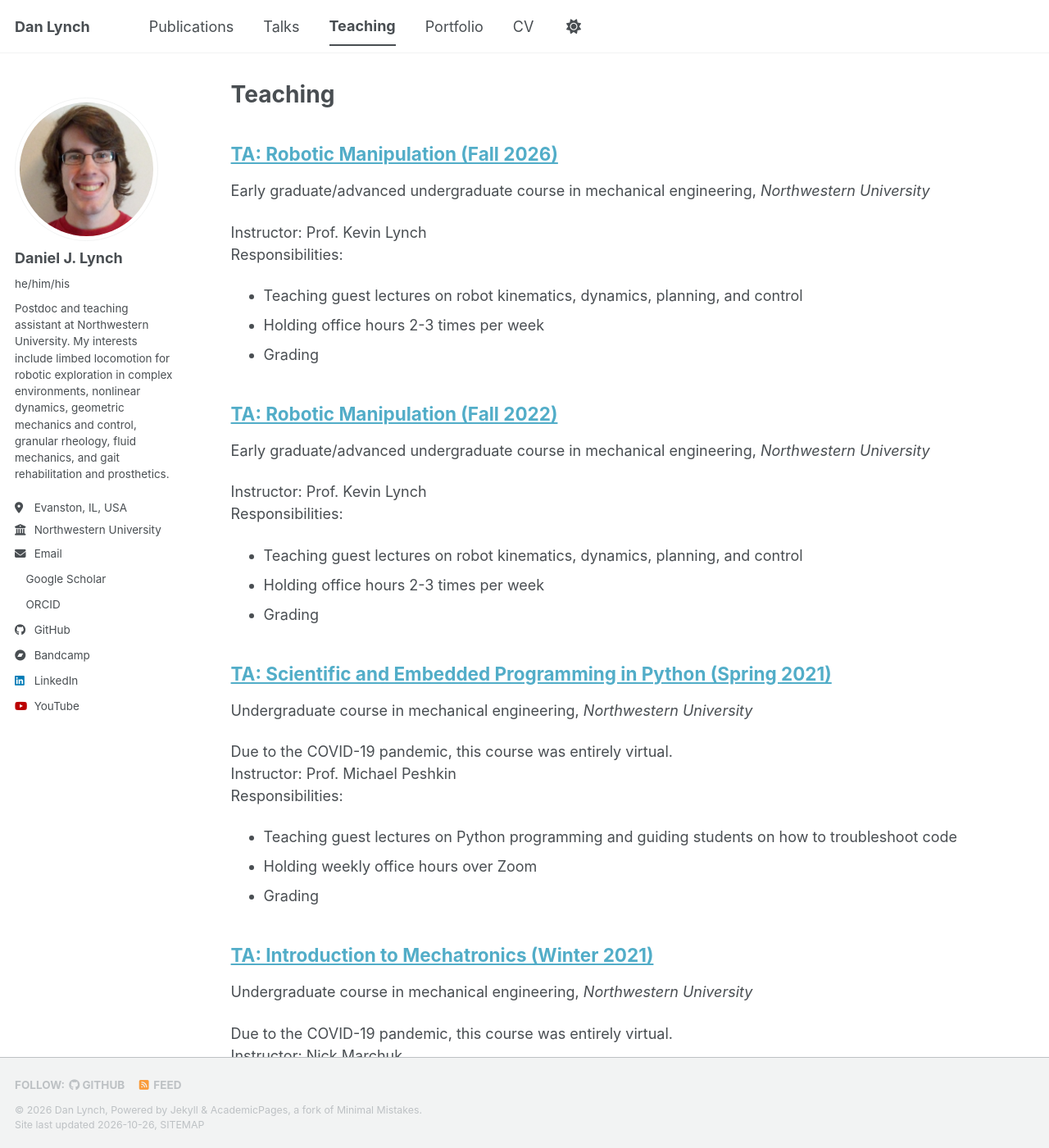
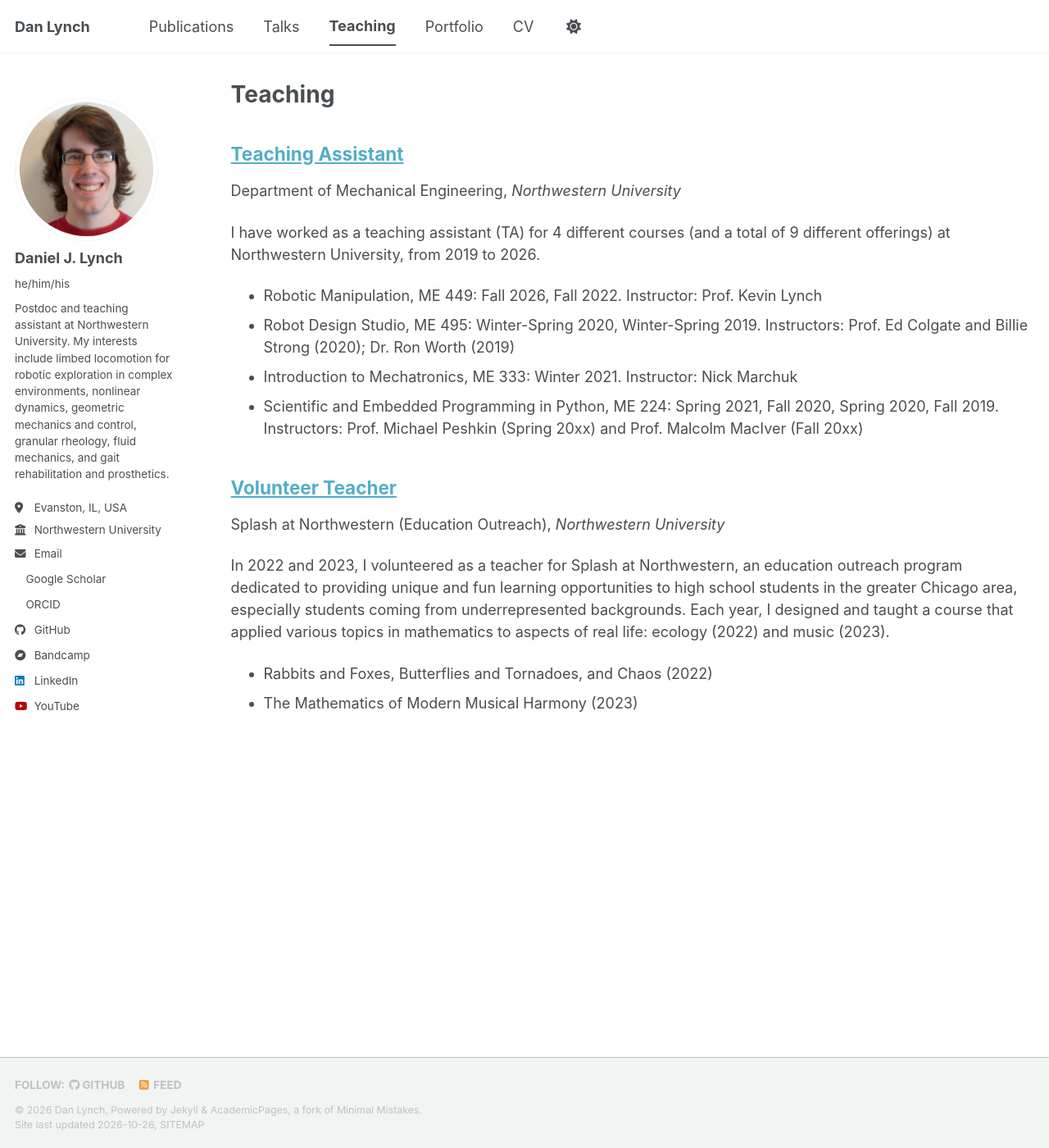
Before and after one commit to dlynch7/dlynch7.github.io, a Jekyll site: the page built from _pages/teaching.html, in a window 1280 px wide and 1400 px high. Shown: the whole window at 82% size. Built offline with Jekyll 4.4.1, drawn with Linux system fonts in a browser that asks for light colours; a style sheet for code colours, icons or effects is not loaded; some of the changed text lies outside the part shown.

Commit message:
reorganized teaching section

```diff
--- a/_pages/teaching.html
+++ b/_pages/teaching.html
@@ -7,6 +7,6 @@ author_profile: true
 
 {% include base_path %}
 
-{% for post in site.teaching reversed %}
+{% for post in site.teaching  %}
   {% include archive-single.html %}
 {% endfor %}
--- /dev/null
+++ b/_teaching/01-TAing.md
@@ -0,0 +1,58 @@
+---
+title: "Teaching Assistant"
+collection: teaching
+type: "Department of Mechanical Engineering"
+permalink: /teaching/01-TAing
+venue: "Northwestern University"
+start_date: 2019-09-12
+end_date: 2026-12-11
+location: "Evanston, IL, USA"
+---
+I have worked as a teaching assistant (TA) for 4 different courses (and a total of 9 different offerings) at Northwestern University, from 2019 to 2026.
+* Robotic Manipulation, ME 449: Fall 2026, Fall 2022. Instructor: Prof. Kevin Lynch
+* Robot Design Studio, ME 495: Winter-Spring 2020, Winter-Spring 2019. Instructors: Prof. Ed Colgate and Billie Strong (2020); Dr. Ron Worth (2019)
+* Introduction to Mechatronics, ME 333: Winter 2021. Instructor: Nick Marchuk
+* Scientific and Embedded Programming in Python, ME 224: Spring 2021, Fall 2020, Spring 2020, Fall 2019. Instructors: Prof. Michael Peshkin (Spring 20xx) and Prof. Malcolm MacIver (Fall 20xx)
+
+
+## Robotic Manipulation (ME 449) - Fall 2026 and 2022
+Instructor: Prof. Kevin Lynch\
+Responsibilities:
+* 2026 and 2022: Teaching guest lectures on robot kinematics, dynamics, planning, and control
+* 2026 and 2022: Holding office hours 2-3 times per week
+* 2026 and 2022: Grading
+
+## Robot Design Studio (ME 495) - Winter-Spring 2020 and 2019
+Robot Design Studio (RDS) is a capstone course in both mechanical and electrical engineering at Northwestern University.
+It is also open to early graduate (master's and doctoral) students.
+I enrolled in the course in 2018, the first year it was offered, and I enjoyed it so much that I came back as a TA the next two years.
+
+RDS was held in-person for the Winter 2020 quarter and switched to remote for the Spring 2020 quarter due to the COVID-19 pandemic.
+That year, I personally developed a MATLAB-based simulation framework that enabled the course to pivot from from designing, building, and controlling real robots to modeling and simulating them (and controlling them in simulation).
+
+Instructors: Prof. Ed Colgate and Billie Strong (2020), Dr. Ron Worth (2019)\
+Responsibilities:
+* Taught guest lectures on robot kinematics, dynamics, and nonlinear control
+* Guided students on how troubleshoot mechanical designs, electrical circuits, embedded C code running on ARM microcontrollers, and physics-based simulations in MATLAB
+* Grading
+
+## Introduction to Mechatronics (ME 333) - Winter 2021
+Due to the COVID-19 pandemic, this course was entirely virtual.\
+Instructor: Nick Marchuk\
+Responsibilities:
+* Teaching guest lectures on embedded programming in C on the PIC32 microcontroller and real-time control, including an [introduction to UARTs on the PIC32 microcontroller](https://youtu.be/Eqip-9y3mCc?si=pbm019Ib_1kCQbA5).
+* Guiding students over Zoom on how to troubleshoot microcontroller code and circuits
+* Holding weekly office hours over Zoom
+* Grading
+
+## Scientific and Embedded Programming in Python (ME 224) - Spring 2021 and 2020, Fall 2020 and 2019
+Due to the COVID-19 pandemic, this course was entirely virtual when I TA'd in 2021 and 2020.
+The pivot to a virtual classroom in 2020 was a new experience for the whole teaching team (Prof. Peshkin, myself, and my fellow TAs) as well as the students, and we collectively undertook the additional responsibility of supporting the students and maintaining some semblance of normalcy during that challenging time.
+
+When I TA'd in Fall 2019, I co-ran (with another TA) a 4-hr lab on CircuitPython that met 3x/week.
+
+Instructor: Prof. Michael Peshkin (Spring 2021 and 2020) and Prof. Malcolm MacIver (Fall 2020 and 2019)\
+Responsibilities:
+* Teaching guest lectures on Python programming and guiding students on how to troubleshoot code
+* Holding weekly office hours over Zoom
+* Grading
--- /dev/null
+++ b/_teaching/02-splash.md
@@ -0,0 +1,35 @@
+---
+title: "Volunteer Teacher"
+collection: teaching
+type: "Splash at Northwestern (Education Outreach)"
+permalink: /teaching/02-splash
+venue: "Northwestern University"
+# start_date: 2022-04-02
+# end-date: 2023-05-27
+date: 2022-04-02
+location: "Evanston, IL, USA"
+---
+In 2022 and 2023, I volunteered as a teacher for Splash at Northwestern, an education outreach program dedicated to providing unique and fun learning opportunities to high school students in the greater Chicago area, especially students coming from underrepresented backgrounds.
+Each year, I designed and taught a course that applied various topics in mathematics to aspects of real life: ecology (2022) and music (2023).
+* Rabbits and Foxes, Butterflies and Tornadoes, and Chaos (2022)
+* The Mathematics of Modern Musical Harmony (2023)
+
+## Rabbits and Foxes, Butterflies and Tornadoes, and Chaos (April 2, 2022)
+In this one-day course, I introduced several concepts related to nonlinear dynamics and chaos theory, and I illustrated these concepts using a progression of examples from ecology:
+* single-species exponential growth
+* single-species logistic growth
+* two-species predator-prey dynamics (Lotka-Volterra equations - limit cycle oscillations in predator and prey populations)
+* three-species population dynamics example 1: omnivory
+* three-species population dynamics example 2: scavenging
+
+Both three-species examples (omnivory and scavenging) can undergo a cascade of period-doubling bifurcations leading to chaos.
+
+You can watch a YouTube [video](https://www.youtube.com/watch?v=1atcvhMNWo4) I created based on this course.
+
+## The Mathematics of Modern Musical Harmony (May 27, 2023)
+Was legendary jazz saxophonist [John Coltrane](https://youtu.be/KwIC6B_dvW4?si=w7v9-ielGVt-nS5d) also a mathematician?
+When people talk about the mathematical beauty of music, Bach is among the most-mentioned classical composers, but Coltrane pushed musical harmony miles beyond anything Bach and his contemporaries did, and the methods he used to get there have a surprisingly elegant mathematical foundation: graph theory, which has a wide array of applications, including social network analysis and robot navigation.
+
+Before introducing graph theory to the class as a method for formalizing chord changes, I developed the Circle of Fifths from (as much as possible) first principles and made some informal connections to topology.
+
+I ran four sessions of this course, and received positive feedback from students in each session who enjoyed our shared experience digging into the overlap between math and music.
--- a/_teaching/ME224_FA19.md
+++ /dev/null
@@ -1,16 +0,0 @@
----
-title: "TA: Scientific and Embedded Programming in Python (Fall 2019)"
-collection: teaching
-type: "Undergraduate course in mechanical engineering"
-permalink: /teaching/ME224_FA19
-venue: "Northwestern University"
-date: 2019-09-01
-location: "Evanston, IL, USA"
----
-
-Instructor: Prof. Malcolm MacIver\
-Responsibilities:
-* Teaching guest lectures on Python programming and guiding students on how to troubleshoot code
-* Running a 4-hr lab on CircuitPython and basic circuits 3x/week
-* holding weekly office hours
-* grading
--- a/_teaching/ME224_FA20.md
+++ /dev/null
@@ -1,15 +0,0 @@
----
-title: "TA: Scientific and Embedded Programming in Python (Fall 2020)"
-collection: teaching
-type: "Undergraduate course in mechanical engineering"
-permalink: /teaching/ME224_FA20
-venue: "Northwestern University"
-date: 2020-09-01
-location: "Evanston, IL, USA"
----
-Due to the COVID-19 pandemic, this course was entirely virtual.\
-Instructor: Prof. Malcolm MacIver\
-Responsibilities:
-* Teaching guest lectures on Python programming and guiding students on how to troubleshoot code
-* Holding weekly office hours over Zoom
-* Grading
--- a/_teaching/ME224_SP20.md
+++ /dev/null
@@ -1,15 +0,0 @@
----
-title: "TA: Scientific and Embedded Programming in Python (Spring 2020)"
-collection: teaching
-type: "Undergraduate course in mechanical engineering"
-permalink: /teaching/ME224_SP20
-venue: "Northwestern University"
-date: 2020-04-01
-location: "Evanston, IL, USA"
----
-Due to the COVID-19 pandemic, this course was entirely virtual---this was a new experience for the whole teaching team (Prof. Peshkin, myself, and my fellow TAs) as well as the students.\
-Instructor: Prof. Michael Peshkin\
-Responsibilities:
-* Teaching guest lectures on Python programming and guiding students on how to troubleshoot code
-* Holding weekly office hours over Zoom
-* Grading
--- a/_teaching/ME224_SP21.md
+++ /dev/null
@@ -1,15 +0,0 @@
----
-title: "TA: Scientific and Embedded Programming in Python (Spring 2021)"
-collection: teaching
-type: "Undergraduate course in mechanical engineering"
-permalink: /teaching/ME224_SP21
-venue: "Northwestern University"
-date: 2021-04-01
-location: "Evanston, IL, USA"
----
-Due to the COVID-19 pandemic, this course was entirely virtual.\
-Instructor: Prof. Michael Peshkin\
-Responsibilities:
-* Teaching guest lectures on Python programming and guiding students on how to troubleshoot code
-* Holding weekly office hours over Zoom
-* Grading
--- a/_teaching/ME333_WI21.md
+++ /dev/null
@@ -1,16 +0,0 @@
----
-title: "TA: Introduction to Mechatronics (Winter 2021)"
-collection: teaching
-type: "Undergraduate course in mechanical engineering"
-permalink: /teaching/ME333_WI21
-venue: "Northwestern University"
-date: 2021-01-01
-location: "Evanston, IL, USA"
----
-Due to the COVID-19 pandemic, this course was entirely virtual.\
-Instructor: Nick Marchuk\
-Responsibilities:
-* Teaching guest lectures on embedded programming in C on the PIC32 microcontroller and real-time control
-* Guiding students over Zoom on how to troubleshoot microcontroller code and circuits
-* Holding weekly office hours over Zoom
-* Grading
--- a/_teaching/ME449_FA22.md
+++ /dev/null
@@ -1,15 +0,0 @@
----
-title: "TA: Robotic Manipulation (Fall 2022)"
-collection: teaching
-type: "Early graduate/advanced undergraduate course in mechanical engineering"
-permalink: /teaching/ME449_FA22
-venue: "Northwestern University"
-date: 2022-09-01
-location: "Evanston, IL, USA"
----
-
-Instructor: Prof. Kevin Lynch\
-Responsibilities:
-* Teaching guest lectures on robot kinematics, dynamics, planning, and control
-* Holding office hours 2-3 times per week
-* Grading
--- a/_teaching/ME449_FA26.md
+++ /dev/null
@@ -1,15 +0,0 @@
----
-title: "TA: Robotic Manipulation (Fall 2026)"
-collection: teaching
-type: "Early graduate/advanced undergraduate course in mechanical engineering"
-permalink: /teaching/ME449_FA26
-venue: "Northwestern University"
-date: 2026-09-01
-location: "Evanston, IL, USA"
----
-
-Instructor: Prof. Kevin Lynch\
-Responsibilities:
-* Teaching guest lectures on robot kinematics, dynamics, planning, and control
-* Holding office hours 2-3 times per week
-* Grading
--- a/_teaching/RDS_2019.md
+++ /dev/null
@@ -1,14 +0,0 @@
----
-title: "TA: Robot Design Studio (Winter-Spring 2019)"
-collection: teaching
-type: "Mechanical and electrical engineering capstone course"
-permalink: /teaching/RDS_2019
-venue: "Northwestern University"
-date: 2019-01-01
-location: "Evanston, IL, USA"
----
-Instructors: Dr. Ron Worth\
-Responsibilities:
-* Taught guest lectures on robot kinematics, dynamics, and nonlinear control
-* Guided students on how troubleshoot mechanical designs, electrical circuits, and embedded C code running on ARM microcontrollers
-* Grading
--- a/_teaching/RDS_2020.md
+++ /dev/null
@@ -1,16 +0,0 @@
----
-title: "TA: Robot Design Studio (Winter-Spring 2020)"
-collection: teaching
-type: "Mechanical and electrical engineering capstone course"
-permalink: /teaching/RDS_2020
-venue: "Northwestern University"
-date: 2020-01-01
-location: "Evanston, IL, USA"
----
-This capstone course was held in-person for the Winter 2020 quarter and switched to remote for the Spring 2020 quarter due to the COVID-19 pandemic.\
-Instructors: Prof. Ed Colgate and Billie Strong\
-Responsibilities:
-* I personally developed a MATLAB-based simulation framework that enabled the course to pivot from from designing, building, and controlling real robots to simulating them, necessitated by the COVID-19 pandemic.
-* I taught guest lectures on robot kinematics, dynamics, and nonlinear control
-* I guided students on how troubleshoot mechanical designs, electrical circuits, embedded C code running on ARM microcontrollers, and physics-based simulations in MATLAB
-* Grading
```
